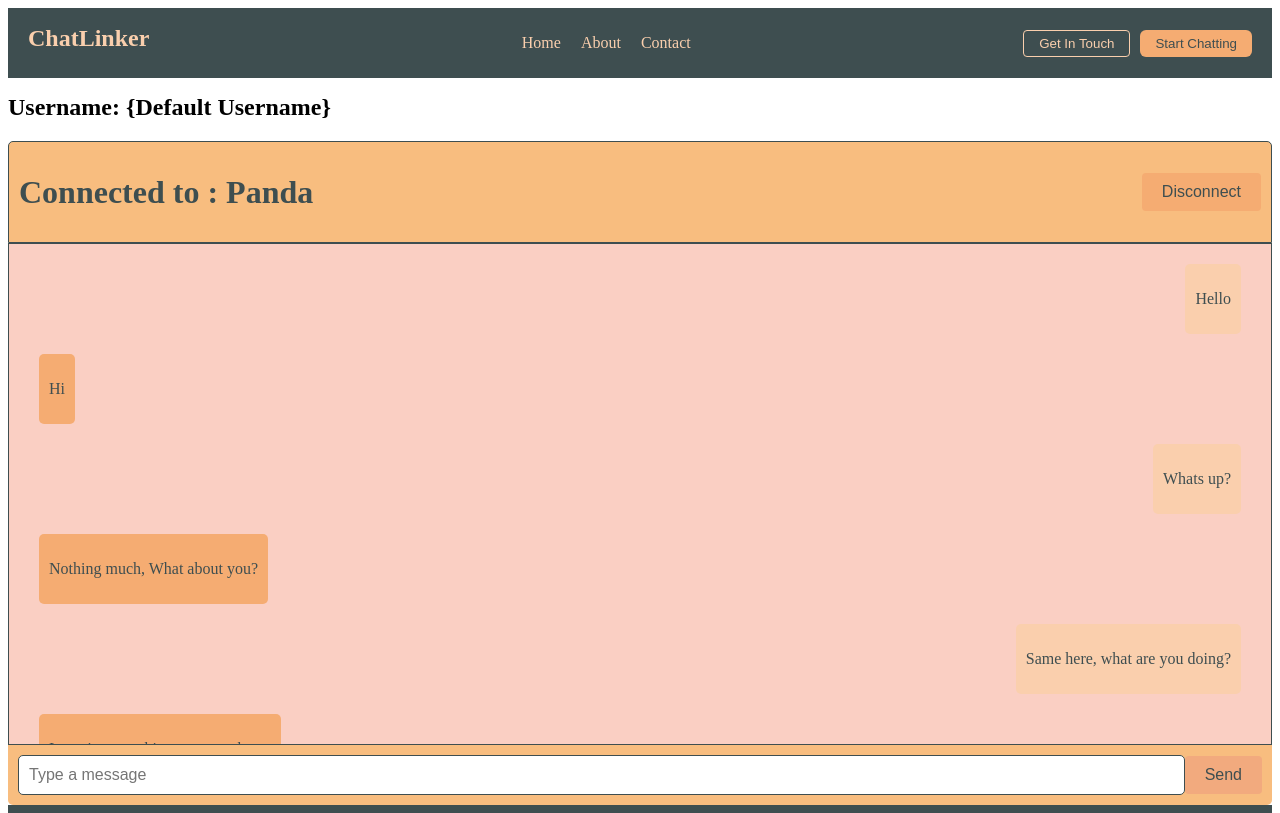
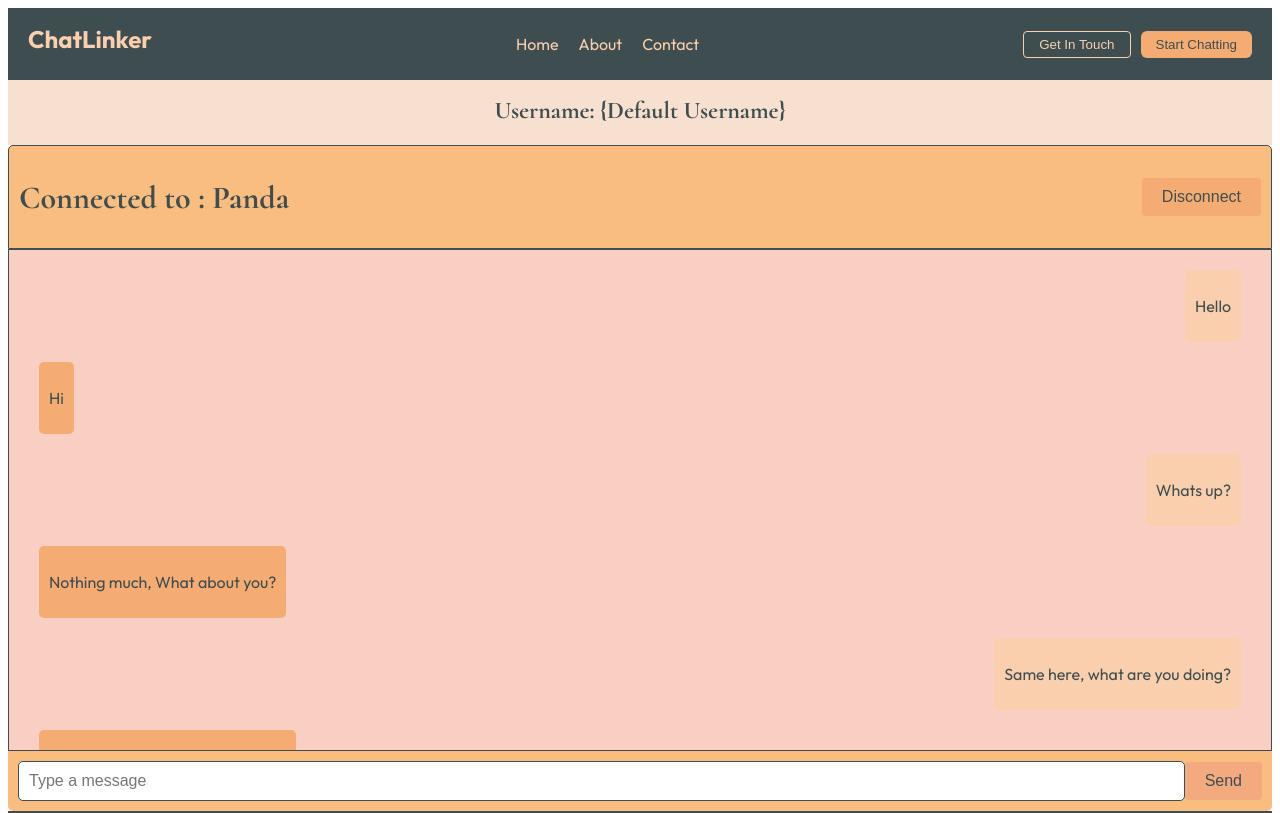
Before and after one commit to bibungthiborgayary/chat-app, a React (Vite) app: page /chat in a window 1280 px wide. Shown: the top 813 px of the page. Built offline with nearby package versions, Linux system fonts and the light colour scheme.

Commit message:
font changes

```diff
--- a/src/components/ChatPage/ChatPage.css
+++ b/src/components/ChatPage/ChatPage.css
@@ -2,6 +2,16 @@
     display: flex;
     flex-direction: column;
     align-items: flex-start; /* Align messages to the start of the container */
+  }
+
+  .first-component{
+    display: flex;
+    justify-content: center;
+    align-items: center;
+    background-size: cover;
+    background-color: hsl(25, 72%, 89%);
+    background-position: center;
+    color:#3e4e50;;
   }
 
   .chat-message {
--- a/src/index.css
+++ b/src/index.css
@@ -0,0 +1,19 @@
+/* Import Google Fonts for a retro and modern mix */
+@import url('https://fonts.googleapis.com/css2?family=Outfit:wght@400;700&family=Cormorant:wght@400;700&family=Space+Mono:wght@400;700&display=swap');
+
+/* Apply the fonts throughout your CSS */
+
+/* Base font for the entire application */
+body {
+    font-family: 'Outfit', sans-serif;
+}
+
+/* Font for headers, giving them a vintage feel */
+h1, h2, h3 {
+    font-family: 'Cormorant', serif;
+}
+
+/* Font for special sections or retro text */
+code, .retro-section {
+    font-family: 'Space Mono', monospace;
+}
```
